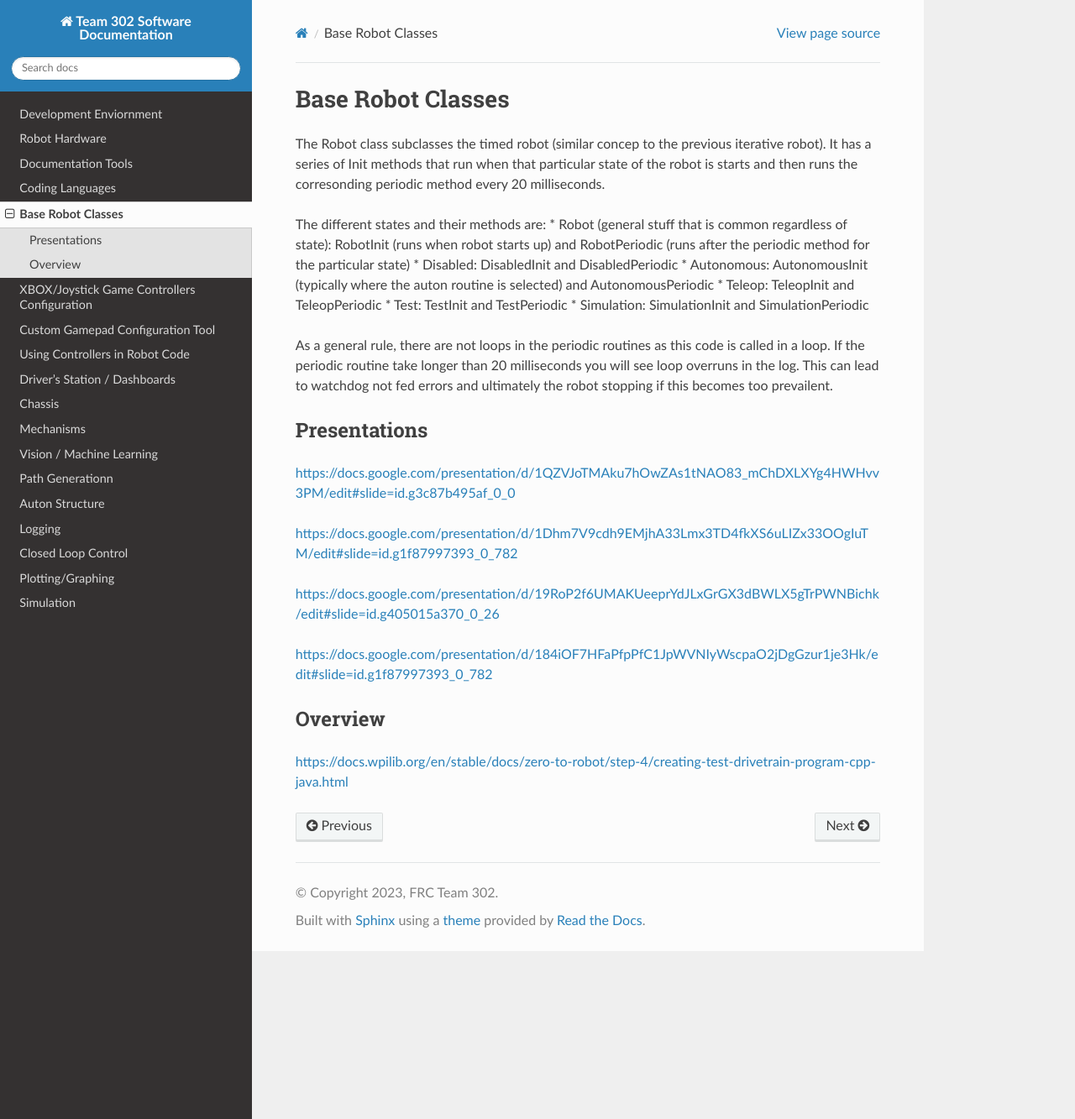
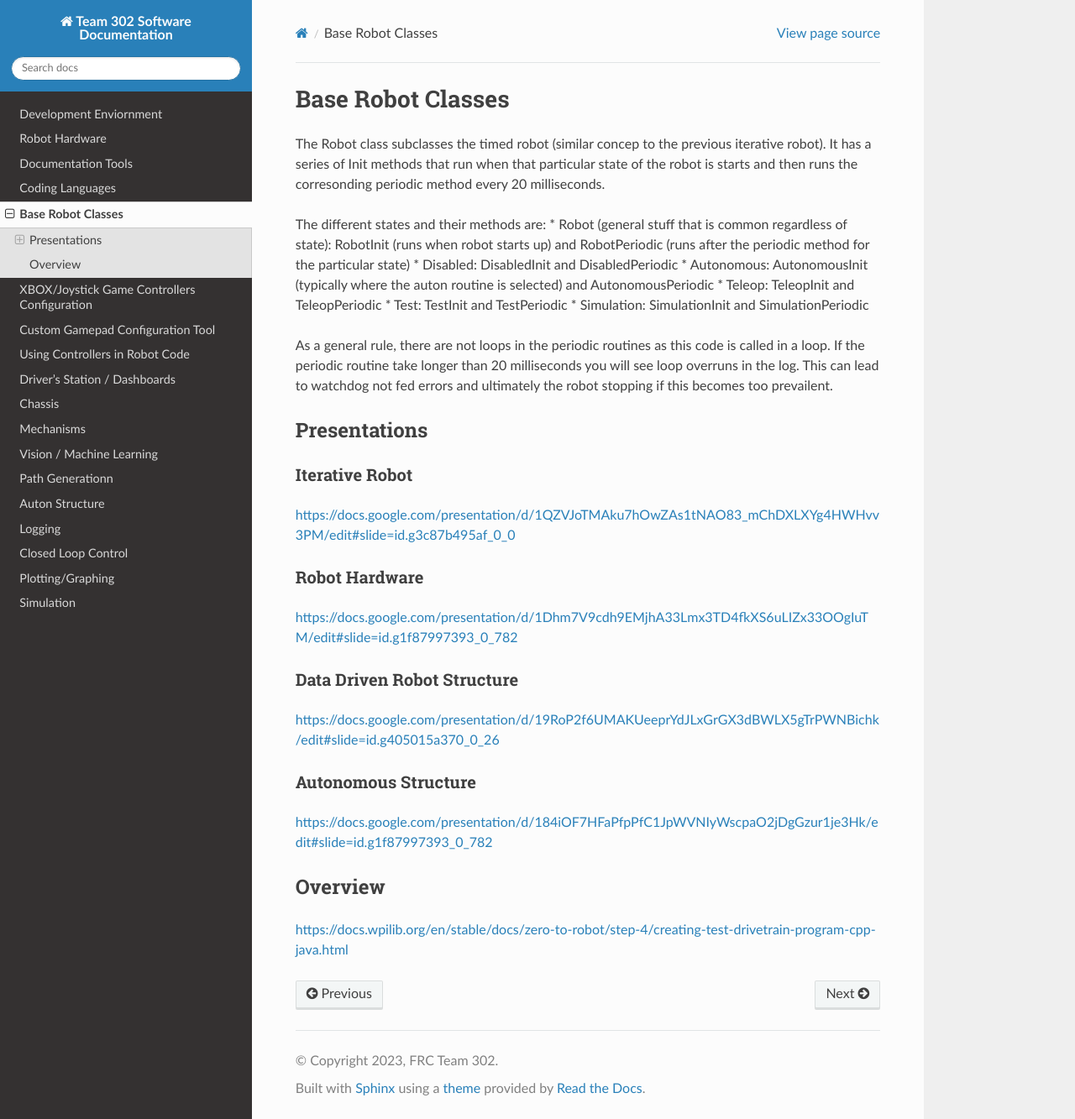
Before and after one commit to Team302/Team302Doco, a Sphinx documentation site: the page built from docs/robotcode.rst, in a window 1280 px wide and 1333 px high. Shown: the whole window at 84% size. Built offline with Sphinx 7.4.7 and the Read the Docs theme 3.1.0, drawn with Linux system fonts in a browser that asks for light colours.

Commit message:
Update robotcode.rst

```diff
--- a/docs/robotcode.rst
+++ b/docs/robotcode.rst
@@ -20,12 +20,20 @@ As a general rule, there are not loops in the periodic routines as this code is
 Presentations
 ====================
 
+Iterative Robot
+---------------
 https://docs.google.com/presentation/d/1QZVJoTMAku7hOwZAs1tNAO83_mChDXLXYg4HWHvv3PM/edit#slide=id.g3c87b495af_0_0
 
+Robot Hardware
+--------------
 https://docs.google.com/presentation/d/1Dhm7V9cdh9EMjhA33Lmx3TD4fkXS6uLIZx33OOgIuTM/edit#slide=id.g1f87997393_0_782
 
+Data Driven Robot Structure
+---------------------------
 https://docs.google.com/presentation/d/19RoP2f6UMAKUeeprYdJLxGrGX3dBWLX5gTrPWNBichk/edit#slide=id.g405015a370_0_26
 
+Autonomous Structure
+--------------------
 https://docs.google.com/presentation/d/184iOF7HFaPfpPfC1JpWVNIyWscpaO2jDgGzur1je3Hk/edit#slide=id.g1f87997393_0_782
 
 
```
